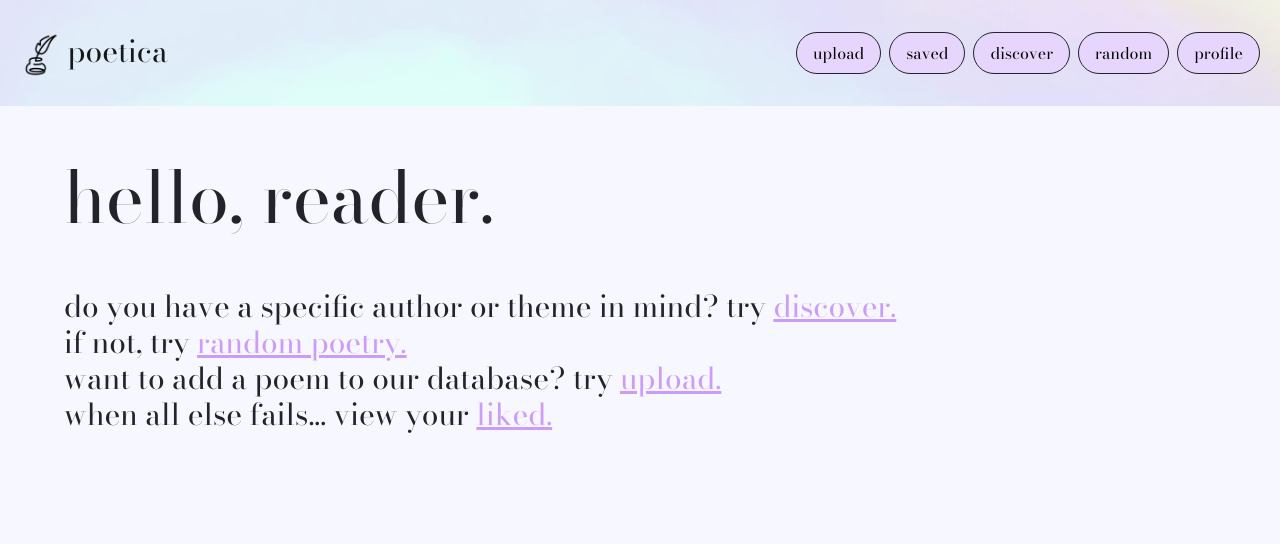
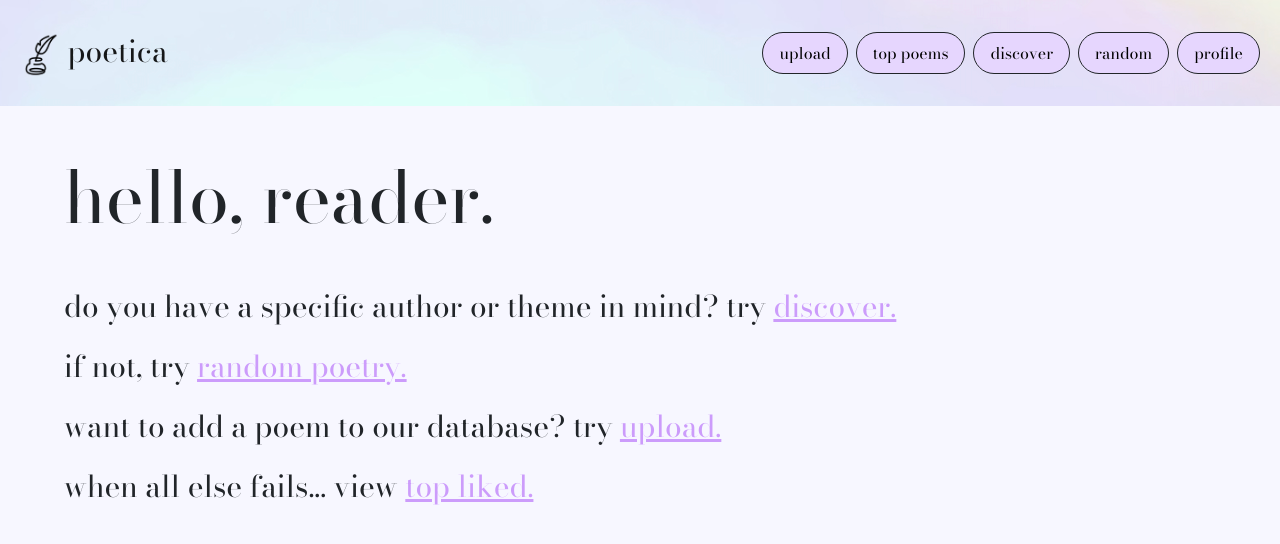
Before and after one commit to aditinnara/poetica, a Django app: template poetica/templates/mainpage.html in a window 1280 px wide. Shown: the top 544 px of the page. Run offline with Django 4.2, Linux system fonts and the light colour scheme; the template is opened without the code that fills it, so the values that code supplies are empty.

Commit message:
added 'top poems' to navbar updated spacing on the mainpage

```diff
--- a/poetica/templates/discover_poem_page.html
+++ b/poetica/templates/discover_poem_page.html
@@ -22,7 +22,7 @@
             <ul class="navbar-nav bd-navbar-nav flex-row">
                 <li class="nav-item right-padding">
                     <button type="button" class="btn btn-dark btn-lg btn-space rounded-pill">upload</button>
-                    <button type="button" class="btn btn-dark btn-lg btn-space rounded-pill">saved</button>
+                    <button type="button" class="btn btn-dark btn-lg btn-space rounded-pill">top poems</button>
                     <button type="button" class="btn btn-dark btn-lg btn-space rounded-pill">discover</button>
                     <button type="button" class="btn btn-dark btn-lg btn-space rounded-pill">random</button>
                     <button type="button" class="btn btn-dark btn-lg btn-space rounded-pill">profile</button>
--- a/poetica/templates/discover_quiz.html
+++ b/poetica/templates/discover_quiz.html
@@ -22,7 +22,7 @@
             <ul class="navbar-nav bd-navbar-nav flex-row">
                 <li class="nav-item right-padding">
                     <button type="button" class="btn btn-dark btn-lg btn-space rounded-pill">upload</button>
-                    <button type="button" class="btn btn-dark btn-lg btn-space rounded-pill">saved</button>
+                    <button type="button" class="btn btn-dark btn-lg btn-space rounded-pill">top poems</button>
                     <button type="button" class="btn btn-dark btn-lg btn-space rounded-pill">discover</button>
                     <button type="button" class="btn btn-dark btn-lg btn-space rounded-pill">random</button>
                     <button type="button" class="btn btn-dark btn-lg btn-space rounded-pill">profile</button>
--- a/poetica/templates/mainpage.html
+++ b/poetica/templates/mainpage.html
@@ -22,7 +22,7 @@
             <ul class="navbar-nav bd-navbar-nav flex-row">
                 <li class="nav-item right-padding">
                     <button type="button" class="btn btn-dark btn-lg btn-space rounded-pill">upload</button>
-                    <button type="button" class="btn btn-dark btn-lg btn-space rounded-pill">saved</button>
+                    <button type="button" class="btn btn-dark btn-lg btn-space rounded-pill">top poems</button>
                     <button type="button" class="btn btn-dark btn-lg btn-space rounded-pill">discover</button>
                     <button type="button" class="btn btn-dark btn-lg btn-space rounded-pill">random</button>
                     <button type="button" class="btn btn-dark btn-lg btn-space rounded-pill">profile</button>
@@ -40,17 +40,20 @@
         do you have a specific author or theme in mind? try
         <a class="link"> discover. </a>
     </div>
+    <br>
     <div class="mleft-20 display-6">
         if not, try
         <a class="link"> random poetry. </a>
     </div>
+    <br>
     <div class="mleft-20 display-6">
         want to add a poem to our database? try
         <a class="link"> upload. </a>
     </div>
+    <br>
     <div class="mleft-20 display-6">
-        when all else fails... view your
-        <a class="link"> liked. </a>
+        when all else fails... view
+        <a class="link"> top liked. </a>
     </div>
 
 
--- a/poetica/templates/profile_page.html
+++ b/poetica/templates/profile_page.html
@@ -22,7 +22,7 @@
             <ul class="navbar-nav bd-navbar-nav flex-row">
                 <li class="nav-item right-padding">
                     <button type="button" class="btn btn-dark btn-lg btn-space rounded-pill">upload</button>
-                    <button type="button" class="btn btn-dark btn-lg btn-space rounded-pill">saved</button>
+                    <button type="button" class="btn btn-dark btn-lg btn-space rounded-pill">top poems</button>
                     <button type="button" class="btn btn-dark btn-lg btn-space rounded-pill">discover</button>
                     <button type="button" class="btn btn-dark btn-lg btn-space rounded-pill">random</button>
                     <button type="button" class="btn btn-dark btn-lg btn-space rounded-pill">profile</button>
--- a/poetica/views.py
+++ b/poetica/views.py
@@ -2,4 +2,4 @@ from django.shortcuts import render
 
 # Create your views here.
 def profile(request):
-    return render(request, "discover_poem_page.html")
+    return render(request, "mainpage.html")
```
